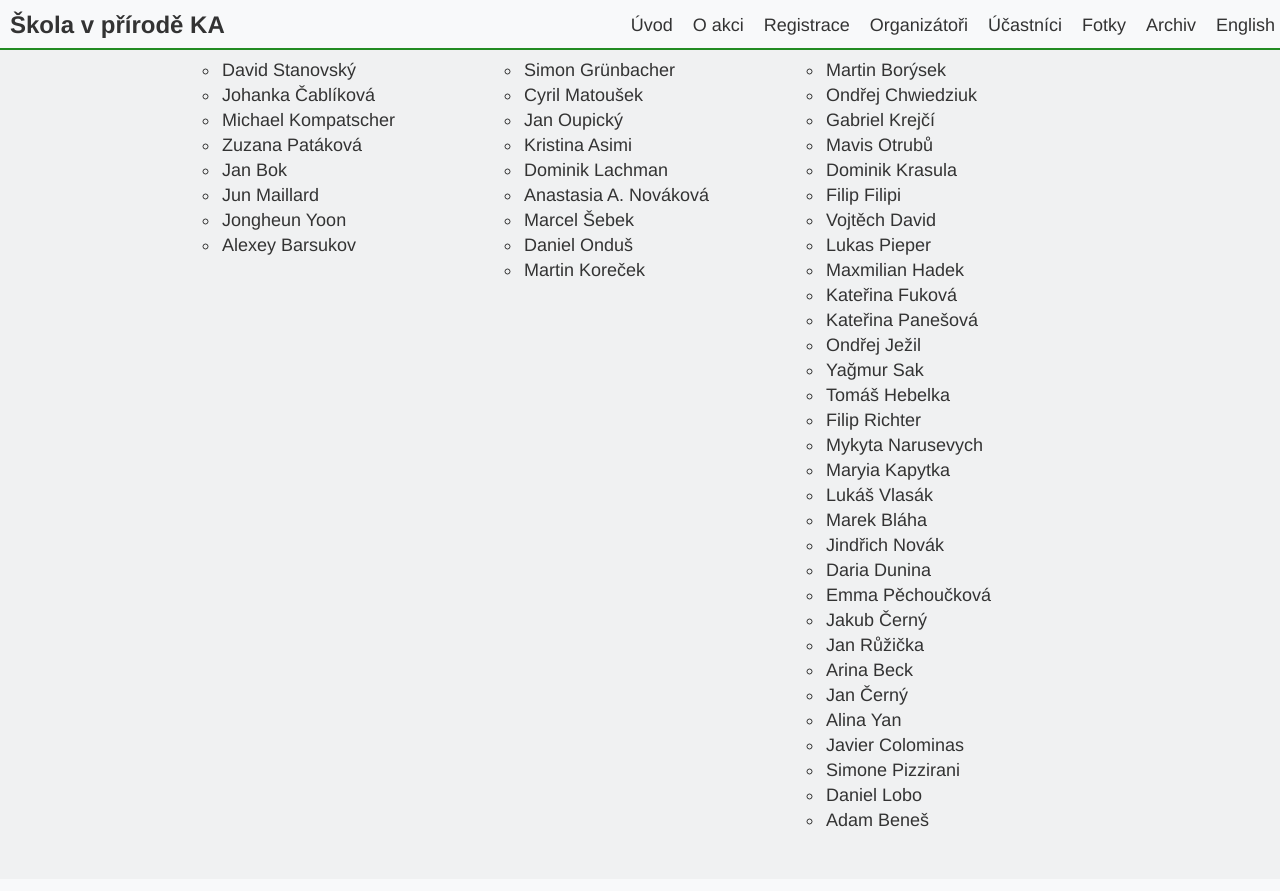
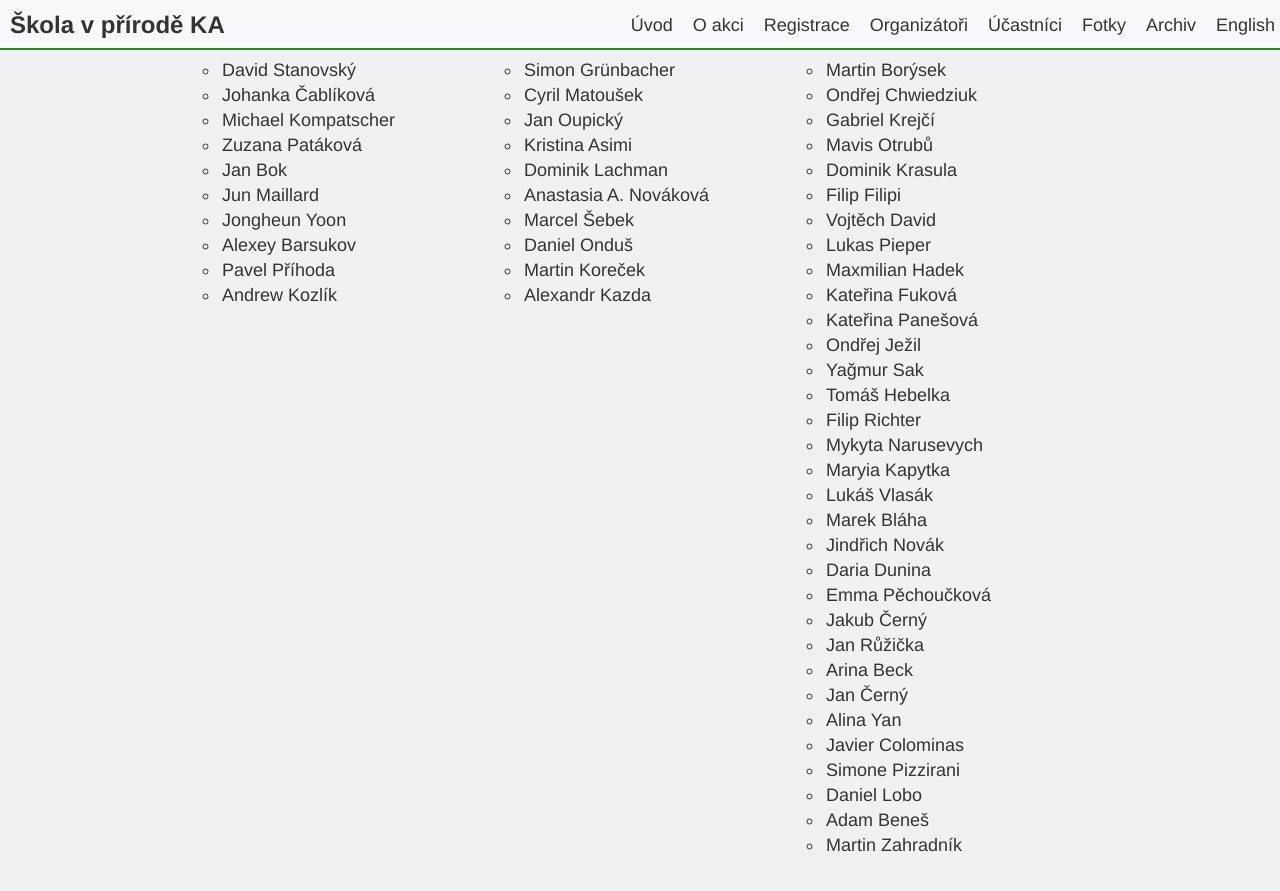
Before and after one commit to ondrachwiedziuk/skolavprirodenew, a Jekyll site: the page built from index.md, in a window 1280 px wide and 900 px high, scrolled down 3816 px. Shown: the top 891 px of the window. Built offline with Jekyll 4.4.1, drawn with Linux system fonts in a browser that asks for light colours.

Commit message:
New participants

```diff
--- a/_includes/participants.html
+++ b/_includes/participants.html
@@ -41,6 +41,12 @@
                     <li>
                       Alexey Barsukov
                     </li>
+                    <li>
+                      Pavel Příhoda
+                    </li>
+                    <li>
+                      Andrew Kozlík
+                    </li>
                   </ul>
             </div>
             <div class="cell">
@@ -78,6 +84,9 @@
                     </li>
                     <li>
                       Martin Koreček
+                    </li>
+                    <li>
+                      Alexandr Kazda
                     </li>
                   </ul>
             </div>
@@ -183,6 +192,9 @@
                     <li>
                       Adam Beneš
                     </li>
+                    <li>
+                      Martin Zahradník
+                    </li>
                   </ul>
             </div>
         </div>
```
